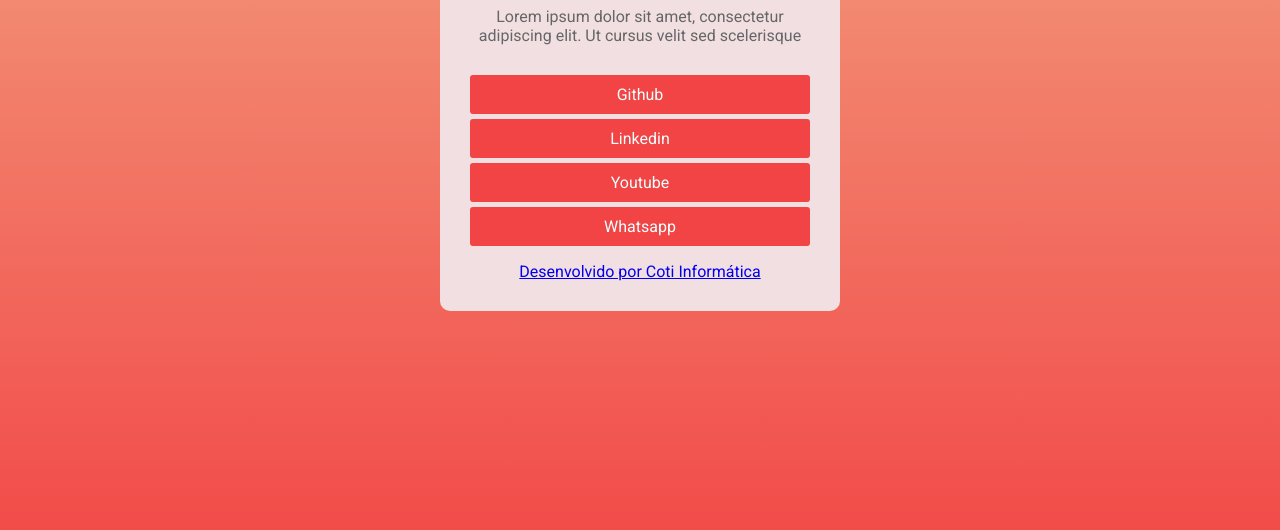
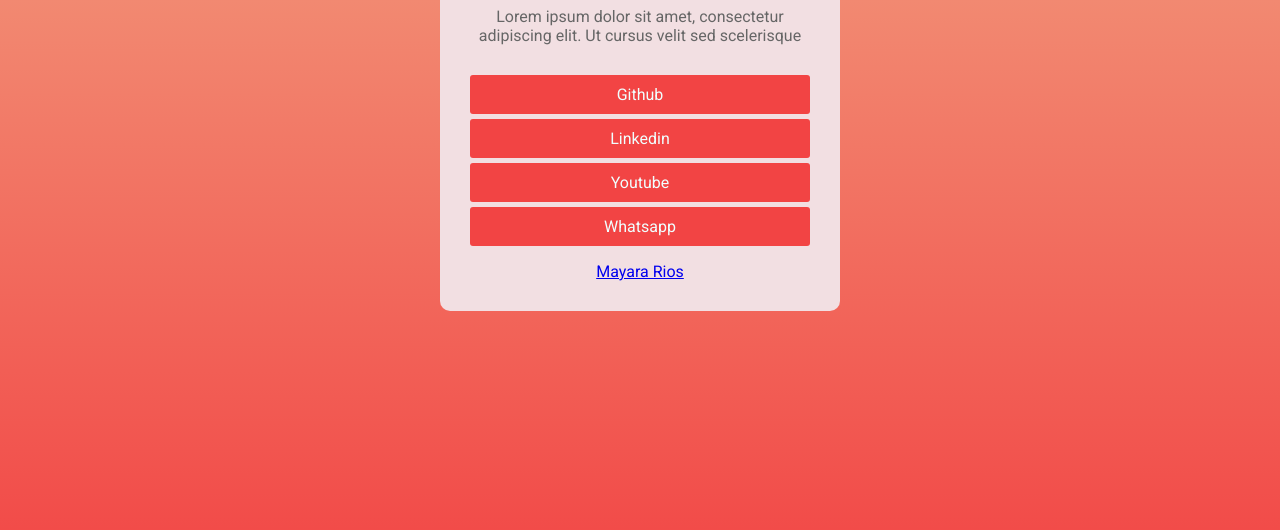
Before and after one commit to Mayrios11/projetolinks, a plain HTML site: page index.html in a window 1280 px wide. Shown: the part 304-834 px from the top of the page. Drawn offline with Linux system fonts and the light colour scheme.

Commit message:
Update index.html

```diff
--- a/index.html
+++ b/index.html
@@ -34,10 +34,10 @@
             <li><a href="#">Linkedin</a></li>
             <li><a href="#">Youtube</a></li>
             <li><a href="#">Whatsapp</a></li>
-            <li id="app"><a href="#">Baixe meu app</a></li>
+
         </ul>
 
-        <a href="#" target="_blank">Desenvolvido por Coti Informática</a>
+        <a href="#" target="_blank">Mayara Rios</a>
 
     </div>
 
```
